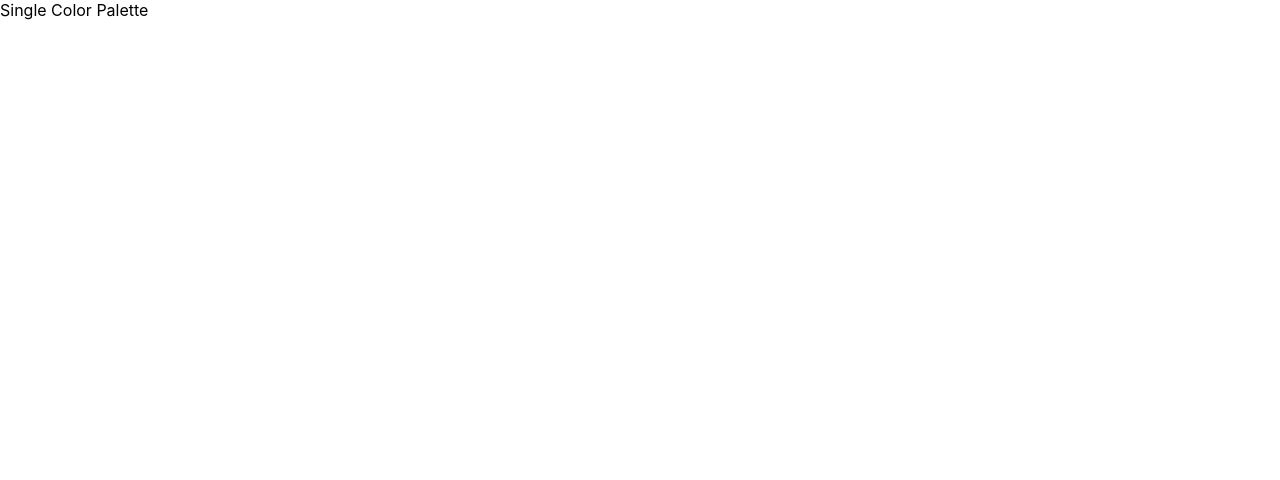
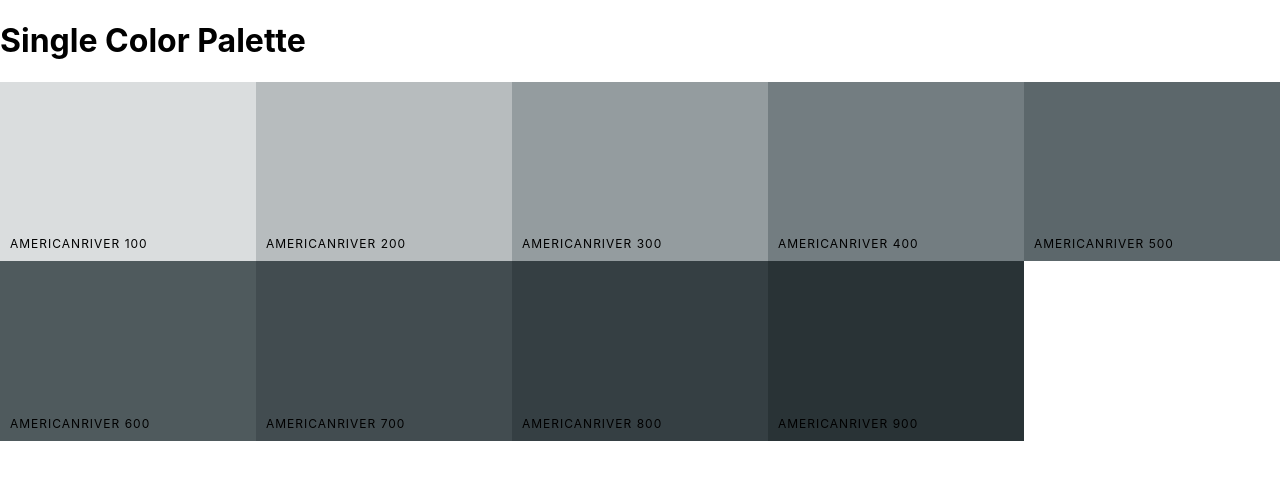
Before and after one commit to RainBoard01/Color-Project, a React (Create React App) app in the folder colors-app/: page /palette/flat-ui-colors-american/americanriver in a window 1280 px wide. Shown: the top 480 px of the page. Built offline with nearby package versions, Linux system fonts and the light colour scheme.

Commit message:
Display colors in SingleColorPalette

```diff
--- a/colors-app/src/App.js
+++ b/colors-app/src/App.js
@@ -6,6 +6,8 @@ import seedColors from "./seedColors";
 import { generatePalette } from "./colorHelpers";
 
 function App() {
+
+  // returns the index of a palette given a array of palettes
   const findPaletteById = id => {
     for (let i = 0; i < seedColors.length; i++) {
       if (seedColors[i].id === id) {
@@ -16,11 +18,16 @@ function App() {
 
   return (
     <Switch>
-      <Route exact path="/" render={routeProps => <PaletteList palettes={seedColors} { ...routeProps }/> }/>
-      <Route exact path="/palette/:id" render={
-        routeProps => <Palette palette={ generatePalette(seedColors[findPaletteById(routeProps.match.params.id)]) }/>
+      <Route exact path="/" render={routeProps => <PaletteList palettes={ seedColors } { ...routeProps }/> }/>
+      <Route exact path="/palette/:paletteId" render={
+        routeProps => <Palette palette={ generatePalette(seedColors[findPaletteById(routeProps.match.params.paletteId)]) } />
       } />
-      <Route exact path="/palette/:paletteId/:colorId" render={ () => <SingleColorPalette>Single Page</SingleColorPalette> }/>
+      <Route exact path="/palette/:paletteId/:colorId" render={routeProps => (
+        <SingleColorPalette
+          palette={ generatePalette(seedColors[findPaletteById(routeProps.match.params.paletteId)]) }
+          colorId={ routeProps.match.params.colorId }
+        >Single Page</SingleColorPalette>
+      )} />
     </Switch>
   );
 }
--- a/colors-app/src/ColorBox.js
+++ b/colors-app/src/ColorBox.js
@@ -14,7 +14,7 @@ export const ColorBox = (props) => {
         return () => clearTimeout(timeout);
     },[copied]);
 
-    const { name, background, colorUrl } = props;
+    const { name, background, colorUrl,showLink } = props;
     return (
         <CopyToClipboard text={ background } onCopy={ () => setCopied(true) }>
             <div style={{ background }} className="ColorBox">
@@ -29,9 +29,11 @@ export const ColorBox = (props) => {
                     </div>
                     <button className="copy-button">Copy</button>
                 </div>
-                <Link to={ colorUrl } onClick={ e => e.stopPropagation() }>
-                    <span className="see-more">MORE</span>
-                </Link>
+                { showLink && (
+                    <Link to={colorUrl} onClick={e => e.stopPropagation()}>
+                        <span className="see-more">MORE</span>
+                    </Link>
+                )}
             </div>
         </CopyToClipboard>
     )
--- a/colors-app/src/Palette.js
+++ b/colors-app/src/Palette.js
@@ -11,10 +11,11 @@ export const Palette = (props) => {
 
     const colorBoxes = colors[level].map(color => (
         <ColorBox
-            background={color[format]}
-            name={color.name}
-            key={color.id}
-            colorUrl={ `/palette/${ id }/${ color.id }` }
+            background={ color[format] }
+            name={ color.name }
+            key={ color.id }
+            colorUrl={ `/palette/${id}/${color.id}` }
+            showLink={ true }
         />
     ));
 
--- a/colors-app/src/SingleColorPalette.js
+++ b/colors-app/src/SingleColorPalette.js
@@ -1,9 +1,37 @@
-import React from 'react'
+import React, { useState } from 'react';
+import { ColorBox } from './ColorBox';
 
 export const SingleColorPalette = props => {
+    const { palette, colorId } = props;
+
+    const gatherShades = (palette, colorToFilterBy) => {
+        let shades = [];
+        let allColors = palette.colors;
+
+        for (let key in allColors) {
+            shades = shades.concat(
+                allColors[key].filter(color => color.id === colorToFilterBy)
+            );
+        }
+
+        return shades.slice(1);
+    };
+
+    const [shades, setShades] = useState(gatherShades(palette, colorId));
+
+    const colorBoxes = shades.map(color => (
+        <ColorBox
+            background={color.hex}
+            name={color.name}
+            key={ color.name.replace(/ /g,"-") }
+            showLink={ false }
+        />
+    ))
+
     return (
-        <div>
-            Single Color Palette
+        <div className="Palette">
+            <h1>Single Color Palette</h1>
+            <div className="Palette-colors">{ colorBoxes }</div>
         </div>
     )
 }
```
